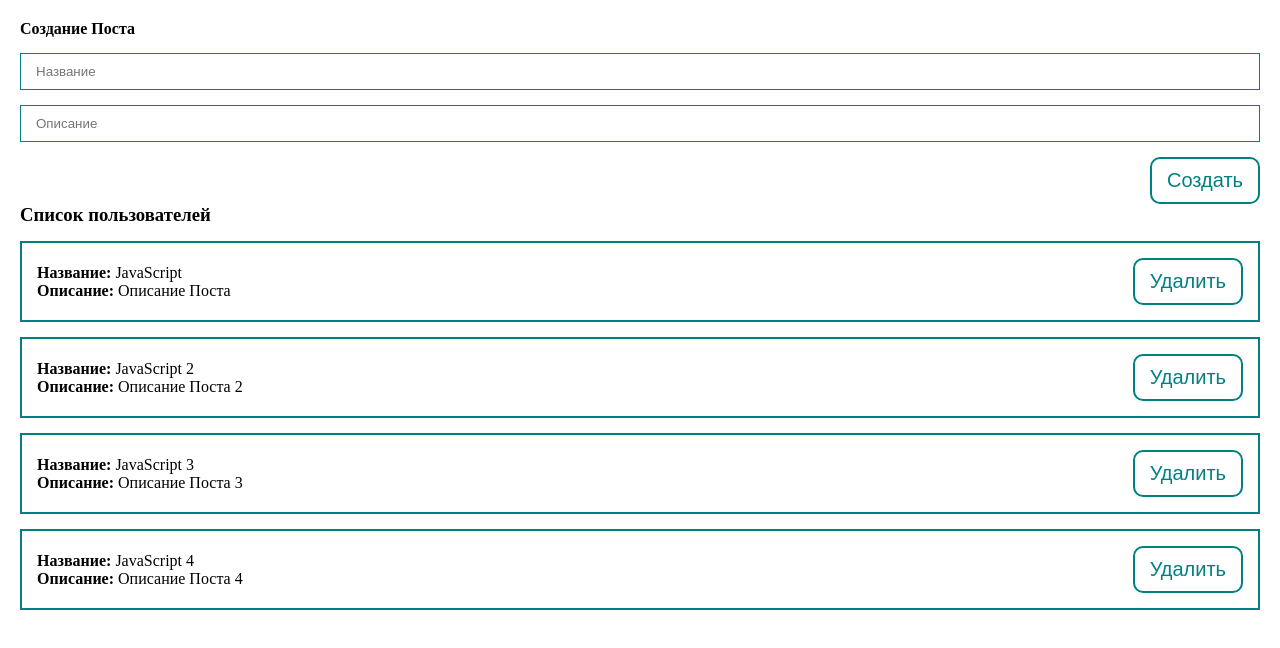
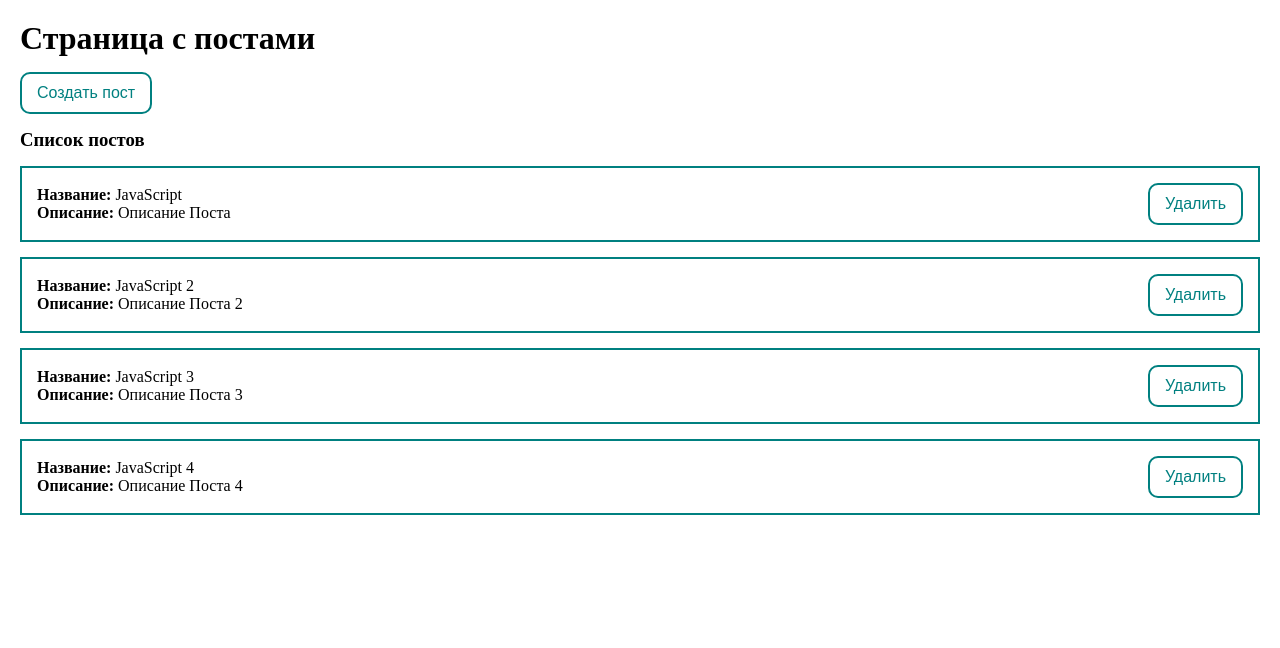
Before and after one commit to Khashiev/app, a Vue app: page / in a window 1280 px wide. Shown: the top 648 px of the page. Built offline with nearby package versions, Linux system fonts and the light colour scheme.

Commit message:
components creating

```diff
--- a/src/App.vue
+++ b/src/App.vue
@@ -1,7 +1,14 @@
 <template>
   <div class="app">
-    <post-form @create="createPost" />
-    <post-list :posts="posts" />
+    <h1>Страница с постами</h1>
+    <my-button @click="showDialog" style="margin: 15px 0"
+      >Создать пост</my-button
+    >
+
+    <my-dialog v-model:show="dialogVisible">
+      <post-form @create="createPost" />
+    </my-dialog>
+    <post-list :posts="posts" @remove="removePost" />
   </div>
 </template>
 
@@ -23,12 +30,20 @@ export default {
         { id: 3, title: "JavaScript 3", body: "Описание Поста 3" },
         { id: 4, title: "JavaScript 4", body: "Описание Поста 4" },
       ],
+      dialogVisible: false,
     };
   },
 
   methods: {
     createPost(post) {
       this.posts.push(post);
+      this.dialogVisible = false;
+    },
+    removePost(post) {
+      this.posts = this.posts.filter((p) => p.id !== post.id);
+    },
+    showDialog() {
+      this.dialogVisible = true;
     },
   },
 };
--- a/src/components/PostForm.vue
+++ b/src/components/PostForm.vue
@@ -1,19 +1,10 @@
 <template>
   <form class="form" @submit.prevent>
     <h4>Создание Поста</h4>
-    <input
-      v-model="post.title"
-      type="text"
-      class="input"
-      placeholder="Название"
-    />
 
-    <input
-      v-model="post.body"
-      type="text"
-      class="input"
-      placeholder="Описание"
-    />
+    <my-input v-model="post.title" type="text" placeholder="Название" />
+    <my-input v-model="post.body" type="text" placeholder="Описание" />
+
     <my-button
       @click="createPost"
       style="align-self: flex-end; margin-top: 15px"
@@ -23,9 +14,7 @@
 </template>
 
 <script>
-import MyButton from "./UI/MyButton.vue";
 export default {
-  components: { MyButton },
   data() {
     return {
       post: {
@@ -54,11 +43,4 @@ export default {
   display: flex;
   flex-direction: column;
 }
-
-.input {
-  width: 100%;
-  border: 1px solid teal;
-  padding: 10px 15px;
-  margin-top: 15px;
-}
 </style>
--- a/src/PostItem.vue
+++ b/src/components/PostItem.vue
@@ -5,15 +5,13 @@
       <div><strong>Описание: </strong> {{ post.body }}</div>
     </div>
     <div class="post__btns">
-      <my-button>Удалить</my-button>
+      <my-button @click="$emit('remove', post)">Удалить</my-button>
     </div>
   </div>
 </template>
 
 <script>
-import MyButton from "./components/UI/MyButton.vue";
 export default {
-  components: { MyButton },
   props: {
     post: {
       type: Object,
--- a/src/components/PostList.vue
+++ b/src/components/PostList.vue
@@ -1,12 +1,19 @@
 <template>
-  <div>
-    <h3>Список пользователей</h3>
-    <post-item class="post" v-for="post in posts" :post="post" :key="post.id" />
+  <div v-if="posts.length > 0">
+    <h3>Список постов</h3>
+    <post-item
+      class="post"
+      v-for="post in posts"
+      :post="post"
+      :key="post.id"
+      @remove="$emit('remove', post)"
+    />
   </div>
+  <h2 v-else style="color: red">Список постов пуст</h2>
 </template>
 
 <script>
-import PostItem from "@/PostItem.vue";
+import PostItem from "./PostItem.vue";
 export default {
   components: { PostItem },
   props: {
--- a/src/components/UI/MyButton.vue
+++ b/src/components/UI/MyButton.vue
@@ -5,14 +5,16 @@
 </template>
 
 <script>
-export default {};
+export default {
+  name: "my-button",
+};
 </script>
 
 <style scoped>
 .btn {
   padding: 10px 15px;
   border-radius: 10px;
-  font-size: 20px;
+  font-size: 16px;
   background: none;
   color: teal;
   border: 2px solid teal;
--- /dev/null
+++ b/src/components/UI/MyDialog.vue
@@ -0,0 +1,45 @@
+<template>
+  <div class="dialog" v-if="show" @click.stop="hideDialog">
+    <div @click.stop class="dialog__content">
+      <slot></slot>
+    </div>
+  </div>
+</template>
+
+<script>
+export default {
+  name: "my-dialog",
+  props: {
+    show: {
+      type: Boolean,
+      default: false,
+    },
+  },
+  methods: {
+    hideDialog() {
+      this.$emit("update:show", false);
+    },
+  },
+};
+</script>
+
+<style scoped>
+.dialog {
+  top: 0;
+  bottom: 0;
+  right: 0;
+  left: 0;
+  background: rgba(0, 0, 0, 0.5);
+  position: fixed;
+  display: flex;
+}
+
+.dialog__content {
+  margin: auto;
+  background: white;
+  border-radius: 12px;
+  min-height: 50px;
+  min-width: 300px;
+  padding: 20px;
+}
+</style>
--- /dev/null
+++ b/src/components/UI/MyInput.vue
@@ -0,0 +1,26 @@
+<template>
+  <input :value="modelValue" @input="updateInput" class="input" type="text" />
+</template>
+
+<script>
+export default {
+  name: "my-input",
+  props: {
+    modelValue: [String, Number],
+  },
+  methods: {
+    updateInput(event) {
+      this.$emit("update:modelValue", event.target.value);
+    },
+  },
+};
+</script>
+
+<style scoped>
+.input {
+  width: 100%;
+  border: 1px solid teal;
+  padding: 10px 15px;
+  margin-top: 15px;
+}
+</style>
--- /dev/null
+++ b/src/components/UI/index.js
@@ -0,0 +1,5 @@
+import MyButton from "@/components/UI/MyButton.vue";
+import MyInput from "@/components/UI/MyInput.vue";
+import MyDialog from "@/components/UI/MyDialog.vue";
+
+export default [MyButton, MyInput, MyDialog];
--- a/src/main.js
+++ b/src/main.js
@@ -1,4 +1,11 @@
 import { createApp } from "vue";
 import App from "./App";
+import components from "@/components/UI";
 
-createApp(App).mount("#app");
+const app = createApp(App);
+
+components.forEach((component) => {
+  app.component(component.name, component);
+});
+
+app.mount("#app");
```
